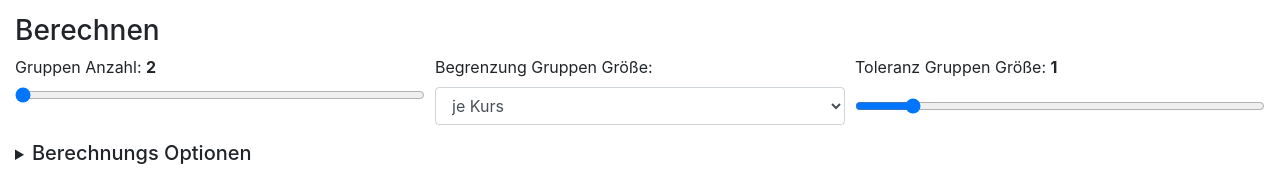
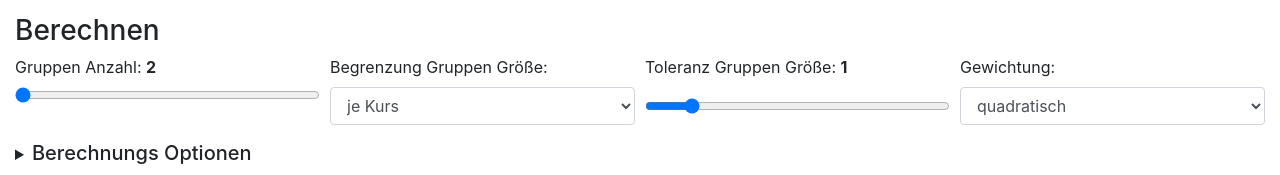
Before and after one commit to KlausCall/SchoolSplitter, a React (Create React App) app: page / in a window 1280 px wide. Shown: the part 196-371 px from the top of the page. Built offline with nearby package versions, Linux system fonts and the light colour scheme.

Commit message:
strategies for group size fixing

```diff
--- a/src/domain/solve/CombiDistribution.ts
+++ b/src/domain/solve/CombiDistribution.ts
@@ -80,7 +80,7 @@ export class CombiDistribution {
    * find moves for optimization of groupp size
    *
    */
-  public findGroupSizeMoves(resultList: Move[], weighter: (size:number, max: number) => number) {
+  public findGroupSizeMoves(resultList: Move[]) {
     var courseSizes: number[][];
     var maxSizes: number[];
     var sourceAdvantages: number[];
@@ -92,10 +92,10 @@ export class CombiDistribution {
     // calculate expected weighted changes of group size
     sourceAdvantages = this.memberCounts.map((members, slice) => {
       return members === 0 ? 0
-        : this.courseIndices.reduce((sum , courseIdx) => sum + weighter(courseSizes[courseIdx][slice] , maxSizes[courseIdx]) , 0 );
+        : this.courseIndices.reduce((sum , courseIdx) => sum + this.slicer.weightSizeGrowth(courseSizes[courseIdx][slice] - 1, maxSizes[courseIdx]) , 0 );
     });
     targetPenaltys = this.memberCounts.map((members, slice) => {
-      return this.courseIndices.reduce((sum , courseIdx) => sum + weighter(courseSizes[courseIdx][slice] + 1, maxSizes[courseIdx]) , 0 );
+      return this.courseIndices.reduce((sum , courseIdx) => sum + this.slicer.weightSizeGrowth(courseSizes[courseIdx][slice], maxSizes[courseIdx]) , 0 );
     });
 
     sourceAdvantages.forEach((adv, from) => {
--- a/src/domain/solve/LevelSlicer.ts
+++ b/src/domain/solve/LevelSlicer.ts
@@ -19,6 +19,7 @@ export class LevelSlicer implements ResultProvider {
   private moveList: Move[];
   private moveTolerance: number;
   private moveSlowly: boolean;
+  private oversizeWeighther: (cur: number, max: number) => number;
 
   public static solve(
     aSize: number,
@@ -29,6 +30,7 @@ export class LevelSlicer implements ResultProvider {
     moveTolerance: number,
     groupRestrict: string,
     groupTolerance: number,
+    sizeWeighting: string,
     iterations: number
   ): LevelSlicer {
     var best: LevelSlicer;
@@ -43,7 +45,8 @@ export class LevelSlicer implements ResultProvider {
       speed,
       moveTolerance,
       groupRestrict,
-      groupTolerance
+      groupTolerance,
+      sizeWeighting
     );
     best.optimize();
     contacts = best.getContacts();
@@ -60,7 +63,8 @@ export class LevelSlicer implements ResultProvider {
         speed,
         moveTolerance,
         groupRestrict,
-        groupTolerance
+        groupTolerance,
+        sizeWeighting
       );
       current.optimize();
       currentContacts = current.getContacts();
@@ -80,7 +84,8 @@ export class LevelSlicer implements ResultProvider {
     speed: string,
     moveTolerance: number,
     groupRestrict: string,
-    groupTolerance: number
+    groupTolerance: number,
+    sizeWeighting: string
   ) {
     if (aSize < 2) {
       throw new Error('size must be at least 2');
@@ -129,6 +134,20 @@ export class LevelSlicer implements ResultProvider {
       this.maxSizes.fill(this.level.getMembers().length);
       this.cfgString += 'unrestricted; ';
     }
+    switch (sizeWeighting) {
+      case 'prefSmall':
+        this.oversizeWeighther = this.prefSmallOversizeWeighther;
+        break;
+      case 'prefBig':
+        this.oversizeWeighther = this.prefBigOversizeWeighther;
+        break;
+      case 'squared':
+        this.oversizeWeighther = this.squaredOversizeWeighther;
+        break;
+      case 'equal':
+      default:
+        this.oversizeWeighther = this.equalOversizeWeighther;
+    }
     // init move policy
     this.moveList = [];
     this.moveSlowly = 'slow' === speed;
@@ -162,6 +181,27 @@ export class LevelSlicer implements ResultProvider {
     }
   }
 
+  private equalOversizeWeighther(cur: number, max: number): number {
+    return cur <= max ? 0 : cur - max;
+  }
+
+  private prefSmallOversizeWeighther(cur: number, max: number): number {
+    return cur <= max ? 0 : (cur - max) / max;
+  }
+
+  private prefBigOversizeWeighther(cur: number, max: number): number {
+    return cur <= max ? 0 : (cur - max) * max;
+  }
+
+  private squaredOversizeWeighther(cur: number, max: number): number {
+    return cur <= max ? 0 : (cur - max) ** 2;
+  }
+
+  // calc weight of growth by one
+  public weightSizeGrowth(cur: number, max: number): number {
+    return this.oversizeWeighther(cur + 1, max) - this.oversizeWeighther(cur, max);
+  }
+
   public optimize() {
     while (!this.finished) {
       this.doMove();
@@ -178,7 +218,7 @@ export class LevelSlicer implements ResultProvider {
     candidateMoves = [];
     if (this.reduceGroups) {
       this.distributions.forEach((dist) => {
-        dist.findGroupSizeMoves(candidateMoves, (size, max) => ((size > max) ? max : 0))
+        dist.findGroupSizeMoves(candidateMoves);
       });
       if (candidateMoves.length === 0) {
         this.reduceGroups = false;
--- a/src/modules/Input.tsx
+++ b/src/modules/Input.tsx
@@ -22,6 +22,7 @@ const Input: React.FC<Props> = () => {
   const [relMoves, setRelMoves] = useState(30);
   const [iterations, setIterations] = useState(200);
   const [result, setResult] = useState<ResultProvider[]>([]);
+  const [sizeWeighting, setSizeWeighting] = useState('squared')
 
   function updateResult(provider: ResultProvider) {
     if (provider) {
@@ -76,7 +77,7 @@ const Input: React.FC<Props> = () => {
 
       <h3>Berechnen</h3>
       <div className="form-row">
-        <div className="form-group col-md-4">
+        <div className="form-group col-md-3">
           <label htmlFor="sliceInput" className="form-label">
             Gruppen Anzahl: <b>{sliceCount}</b>
           </label>
@@ -91,7 +92,7 @@ const Input: React.FC<Props> = () => {
             value={sliceCount}
           />
         </div>
-        <div className="form-group col-md-4">
+        <div className="form-group col-md-3">
           <label htmlFor="resrictSelect" className="form-label">
             Begrenzung Gruppen Größe:
           </label>
@@ -106,7 +107,7 @@ const Input: React.FC<Props> = () => {
             <option value="each">je Kurs</option>
           </select>
         </div>
-        <div className="form-group col-md-4">
+        <div className="form-group col-md-3">
           <label htmlFor="toleranceInput" className="form-label">
             Toleranz Gruppen Größe: <b>{groupTolerance}</b>
           </label>
@@ -120,6 +121,22 @@ const Input: React.FC<Props> = () => {
             onChange={(e) => setGroupTolerance(e.target.valueAsNumber)}
             value={groupTolerance}
           />
+        </div>
+        <div className="form-group col-md-3">
+          <label htmlFor="sizeWeightingSelect" className="form-label">
+            Gewichtung:
+          </label>
+          <select
+            id="sizeWeightingSelect"
+            className="form-control"
+            onChange={(e) => setSizeWeighting(e.target.value)}
+            value={sizeWeighting}
+          >
+            <option value="equal">gleichberechtigt</option>
+            <option value="prefSmall">zuerst kleine Gruppen</option>
+            <option value="prefBig">zuerst große Gruppen</option>
+            <option value="squared">quadratisch</option>
+          </select>
         </div>
       </div>
 
@@ -218,7 +235,8 @@ const Input: React.FC<Props> = () => {
                       speed,
                       relMoves,
                       groupRestrict,
-                      groupTolerance
+                      groupTolerance,
+                      sizeWeighting
                     );
                     setLevelSlicer(slicer);
                     updateResult(slicer);
@@ -292,6 +310,7 @@ const Input: React.FC<Props> = () => {
                   relMoves,
                   groupRestrict,
                   groupTolerance,
+                  sizeWeighting,
                   iterations
                 );
                 setLevelSlicer(slicer);
```
